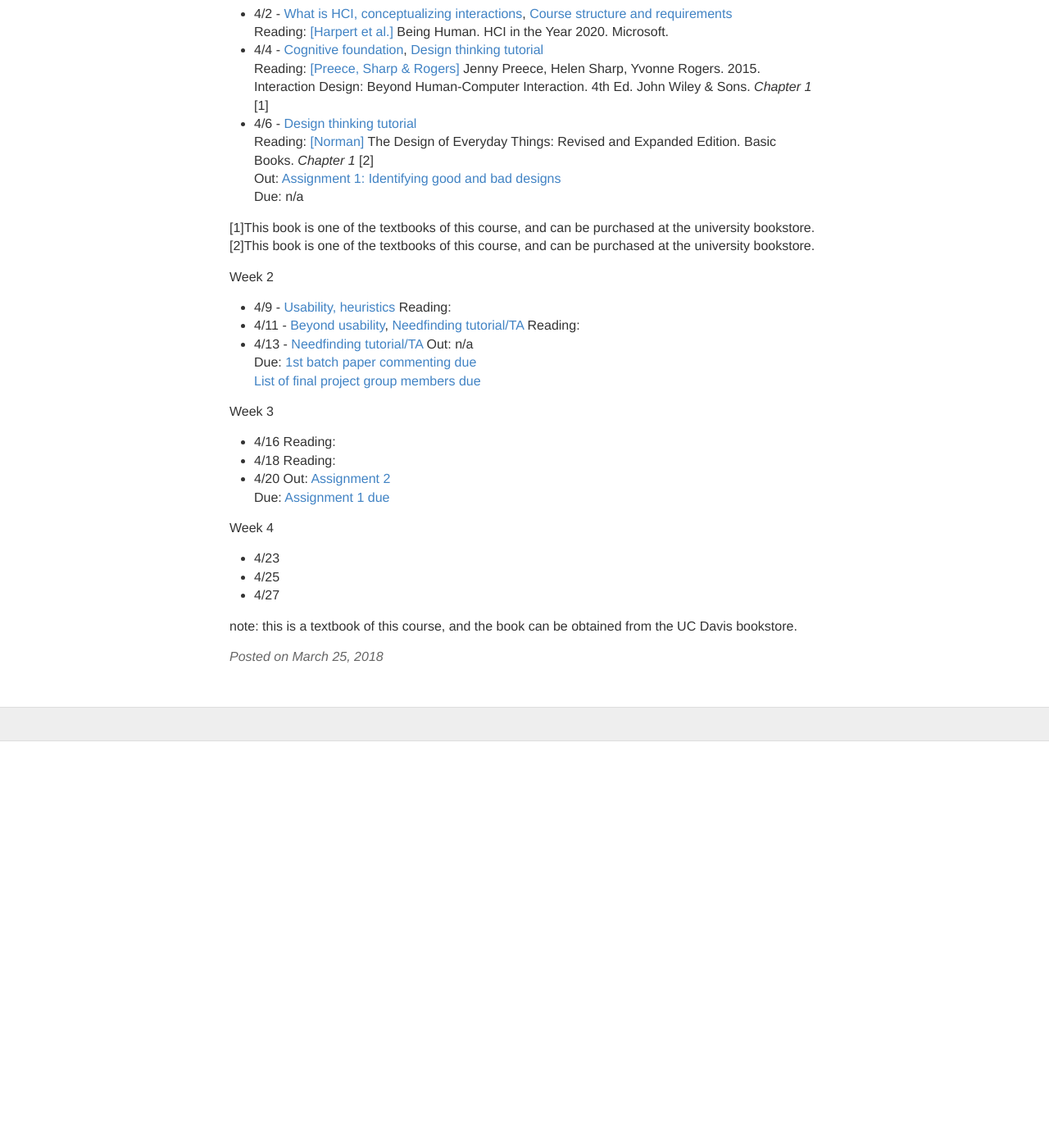
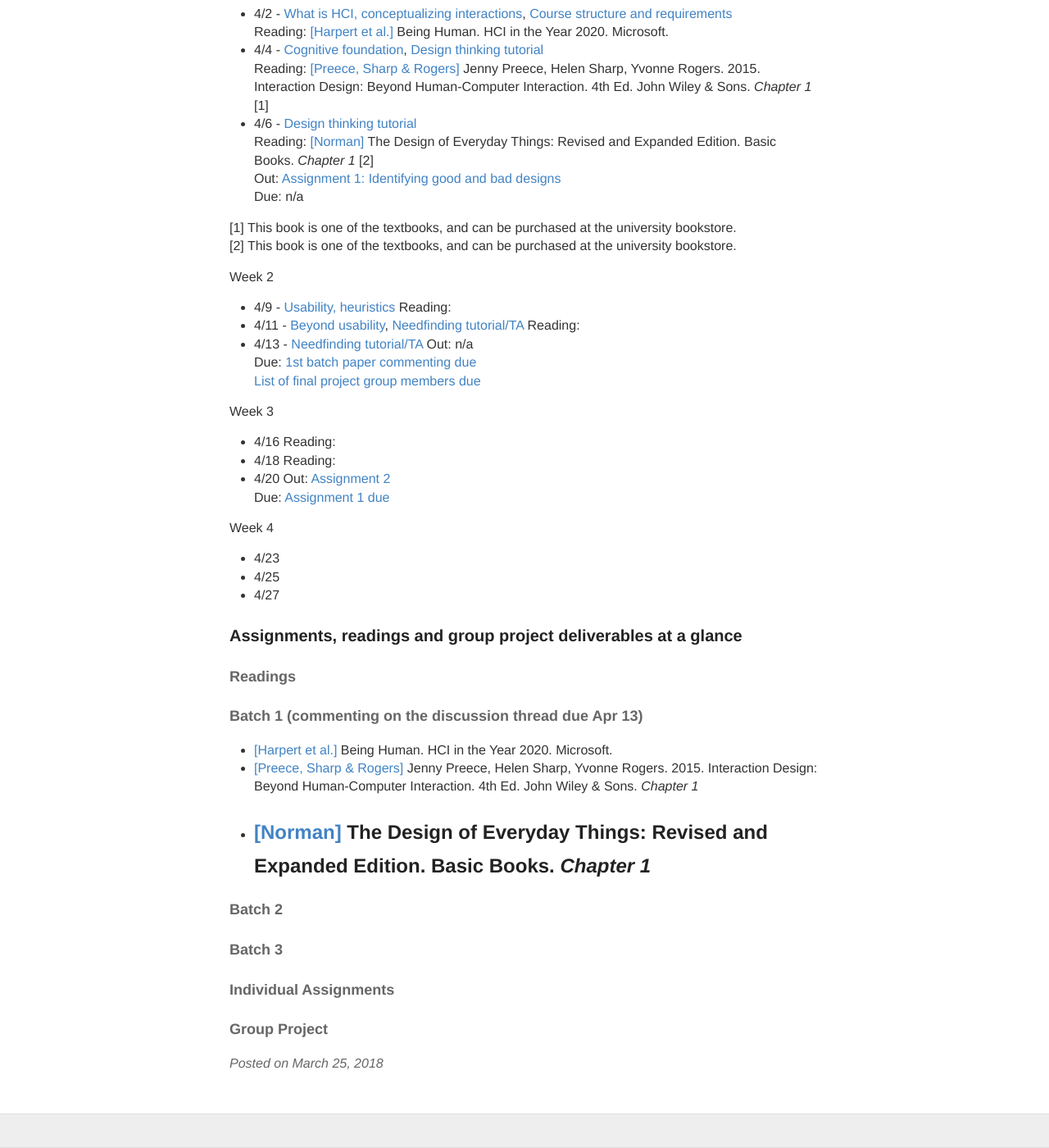
Before and after one commit to hciwang/hciwang.github.io, a Jekyll site: the page built from _posts/2018-3-25-lectures.md, in a window 1280 px wide and 1400 px high, scrolled down 356 px. Shown: the whole window at 82% size. Built offline with Jekyll 4.4.1, drawn with Linux system fonts in a browser that asks for light colours; before the commit the page ends 1260 px from its top, so only the background shows below that.

Commit message:
Update 2018-3-25-lectures.md

```diff
--- a/_posts/2018-3-25-lectures.md
+++ b/_posts/2018-3-25-lectures.md
@@ -15,8 +15,8 @@
 Out: [Assignment 1: Identifying good and bad designs]()
 Due: n/a
 
-[1]This book is one of the textbooks of this course, and can be purchased at the university bookstore.
-[2]This book is one of the textbooks of this course, and can be purchased at the university bookstore.
+[1] This book is one of the textbooks, and can be purchased at the university bookstore.
+[2] This book is one of the textbooks, and can be purchased at the university bookstore.
 
 Week 2
 - 4/9 - [Usability, heuristics]()
@@ -43,4 +43,18 @@ Week 4
 - 4/27
 
 
-note: this is a textbook of this course, and the book can be obtained from the UC Davis bookstore.
+### Assignments, readings and group project deliverables at a glance
+
+#### Readings
+#### Batch 1 (commenting on the discussion thread due Apr 13)
+- [[Harpert et al.]](https://hxd.research.microsoft.com/work/being-human-human-computer-interaction-in-the-year-2020.php) Being Human. HCI in the Year 2020. Microsoft.
+- [[Preece, Sharp & Rogers]](http://www.id-book.com/) Jenny Preece, Helen Sharp, Yvonne Rogers. 2015. Interaction Design: Beyond Human-Computer Interaction. 4th Ed. John Wiley & Sons.  *Chapter 1*
+- [[Norman]](https://www.basicbooks.com/titles/don-norman/the-design-of-everyday-things/9780465050659/) The Design of Everyday Things: Revised and Expanded Edition. Basic Books. *Chapter 1*
+-
+
+#### Batch 2
+#### Batch 3
+
+#### Individual Assignments
+
+#### Group Project
```
